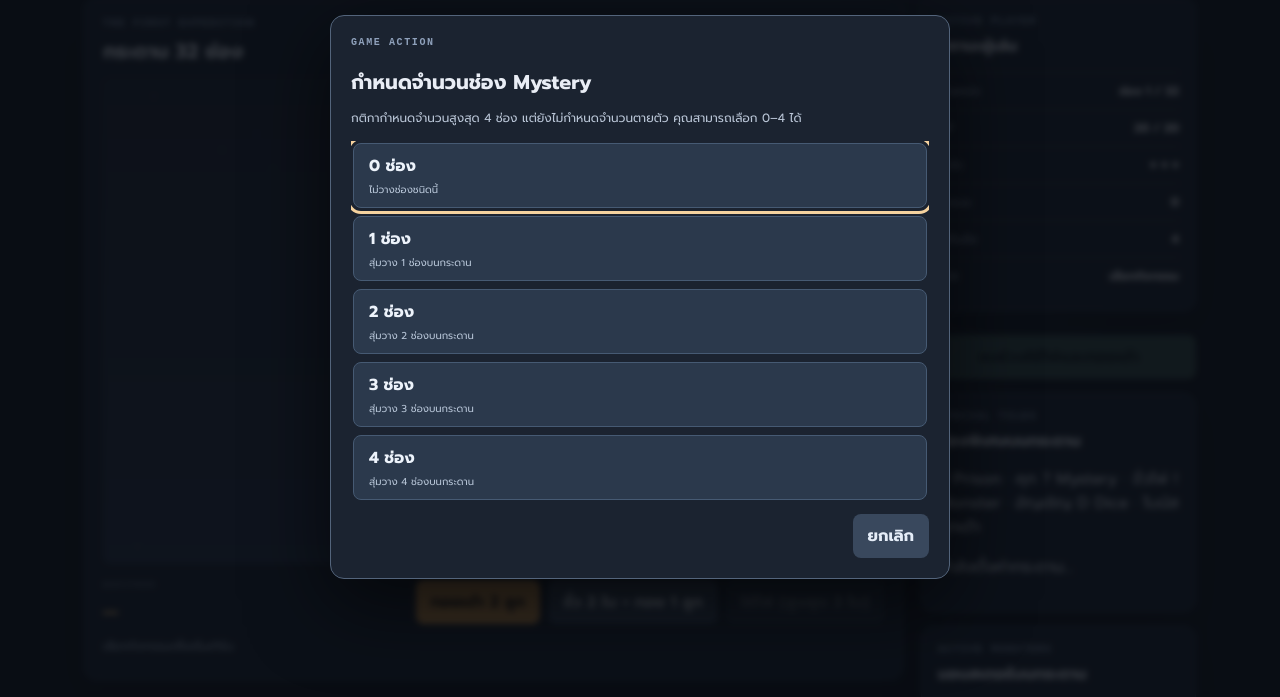
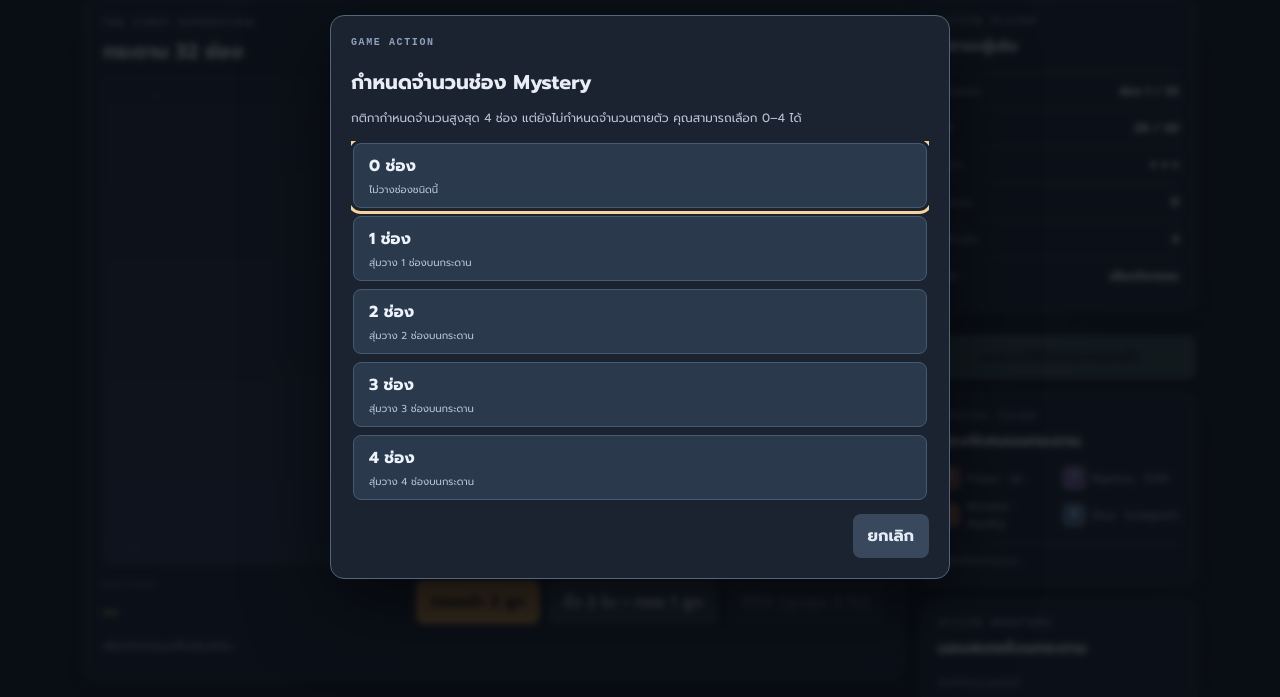
Before and after one commit to miniTorch25/Roll-and-Ruin, a website built with Vite: page index.html in a window 1280 px wide. Shown: the part 103-800 px from the top of the page. Built offline with nearby package versions, Linux system fonts and the light colour scheme; animation ran at ten frames a second.

Commit message:
Style the special tile legend

```diff
--- a/src/style.css
+++ b/src/style.css
@@ -90,3 +90,10 @@ ul{margin:0;padding-left:18px;color:#b8c4d5;font-size:11px;line-height:1.9}foote
 .game-choice-dialog__input{width:100%;padding:11px;border:1px solid #52627a;border-radius:8px;background:#111a27;color:#f0f2f7;font:inherit}
 .game-choice-dialog__actions{display:flex;justify-content:flex-end;gap:8px}
 @media(max-width:520px){.game-choice-dialog__content{padding:14px}.game-choice-dialog__cards{grid-template-columns:1fr}.game-choice-dialog__options,.game-choice-dialog__cards{max-height:40vh}}
+
+/* Special tile legend and count summary */
+.tile-legend{display:grid;grid-template-columns:repeat(2,minmax(0,1fr));gap:9px;color:#c3cede;font-size:11px}
+.tile-legend span{display:flex;align-items:center;gap:7px}
+.tile-key{display:inline-grid;place-items:center;width:22px;height:22px;border:1px solid #f0d4a5;border-radius:5px;color:#fff;font:700 12px monospace;font-style:normal}
+.tile-key.prison{background:#8d4f59}.tile-key.mystery{background:#715a9b}.tile-key.monster{background:#a95f3d}.tile-key.dice{background:#426f9b}
+.tile-counts{margin:11px 0 0;padding-top:9px;border-top:1px solid #303c4e;color:#aebbd0;font-size:10px;line-height:1.6}
```
